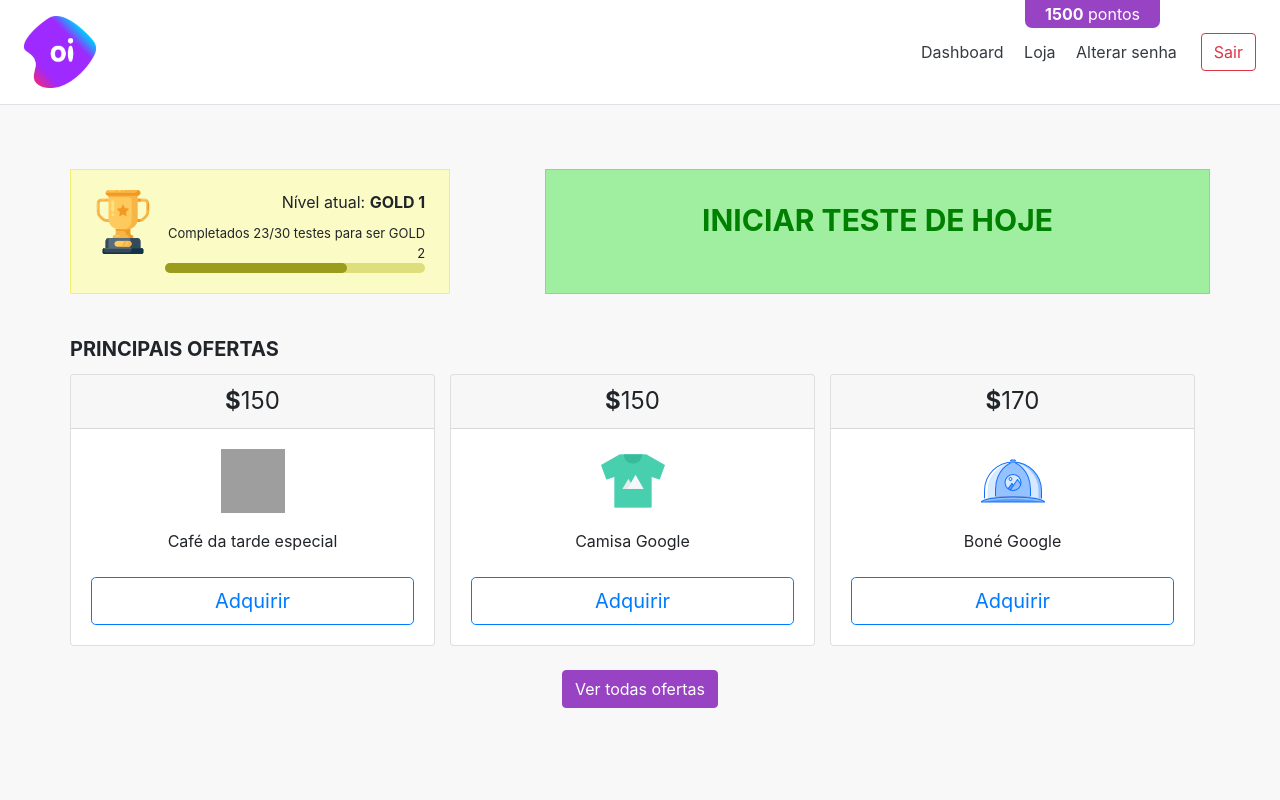
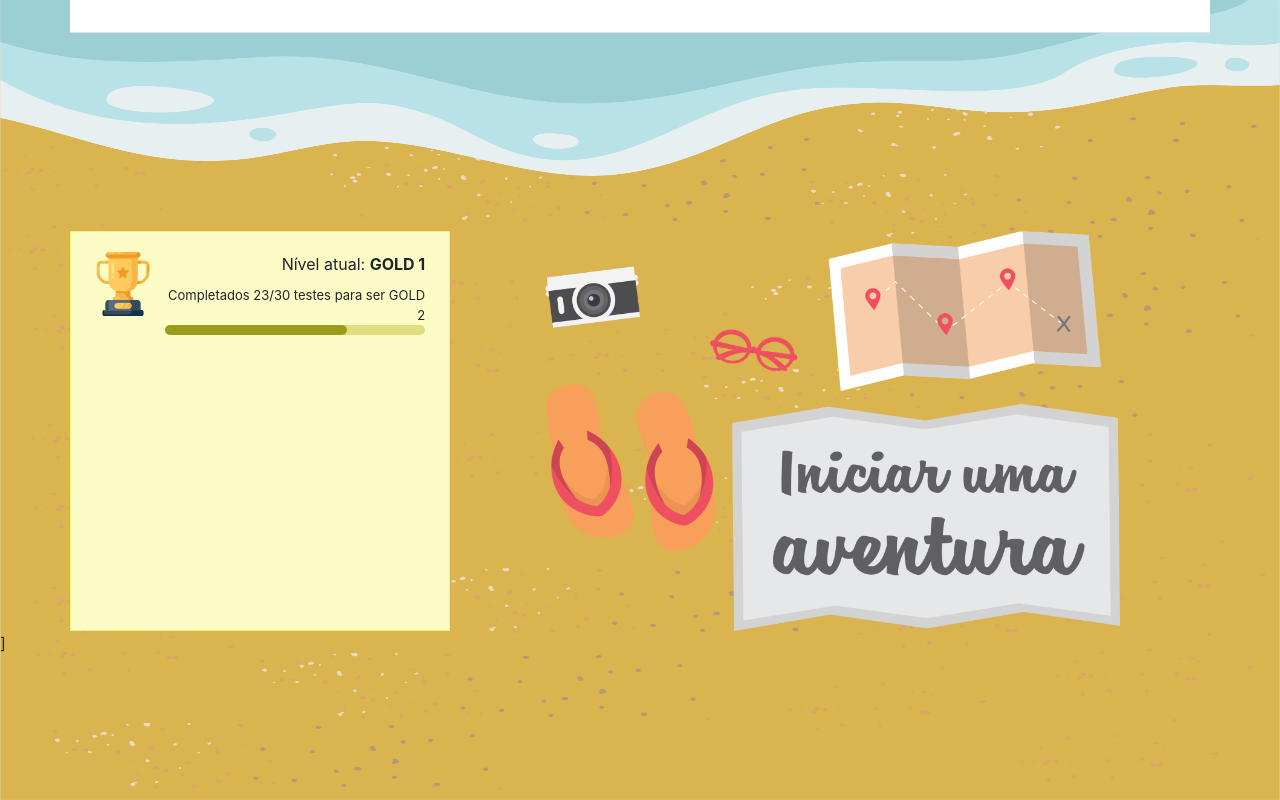
Before and after one commit to nicolaspaiva/projeto-cristian2, a PHP site: page /dashboard.php in a window 1280 px wide. Run offline with PHP 8.4, Linux system fonts and the light colour scheme; grey boxes are pictures that could not be loaded.

Commit message:
Dashboard praia

```diff
--- /dev/null
+++ b/css/praia.css
@@ -0,0 +1,67 @@
+body{
+    background-image: url('../images/praia/fundo-praia.png');
+    background-size: 100% 100%;
+    background-repeat: repeat-x;
+    height: 100vh;
+}
+#principais-ofertas{
+    /* background-image: url('../images/praia/prancha.png'); */
+    padding-bottom: 0;
+    padding: 50px;
+    margin: 0;
+    width: 100%;
+    background-size: 100%;
+    background-repeat: no-repeat;
+    position: absolute;
+    bottom: 0;
+}
+.oferta{
+    background-image: url(../images/praia/boia.png);
+    background-repeat: no-repeat;
+    background-color: transparent;
+    border: none;
+    background-size: auto 95%;
+    background-position: center;
+    transition: background-size 1s ease-in;
+    -moz-transition: background-size 1s ease-in;
+    -ms-transition: background-size 1s ease-in;
+    -o-transition: background-size 1s ease-in;
+    -webkit-transition: background-size 1s ease-in;
+}
+.oferta:nth-child(2){
+    background-image: url(../images/praia/boia-1.png);
+}
+.oferta:nth-child(3){
+    background-image: url(../images/praia/boia-2.png);
+}
+#sair{
+    background-image: url(../images/praia/chinelo.png);
+    background-repeat: no-repeat;
+    width: 125px;
+    height: 50px;
+    display: block;
+    background-size: contain;
+    position: relative;
+    background-size: 65%;
+    background-position: center left;
+    text-transform: uppercase;
+}
+#sair span{
+    color: #333;
+    position: absolute;
+    right: 0;
+    top: 10px;
+    font-weight: bold;
+}
+#iniciar-teste{
+    background-image: url(../images/praia/aventura.png);
+    background-repeat: no-repeat;
+    background-color: transparent !important;
+    border: none !important;
+    background-size: contain;
+    padding: 0;
+    height: 400px;
+}
+#first-box{
+    margin-top: 150px;
+}
--- a/dashboard.php
+++ b/dashboard.php
@@ -1,6 +1,6 @@
 <?php include 'header-dashboard.php'; ?>
 <div class="container">
-    <div class="row">
+    <div id="first-box" class="row">
         <div id="pontuacao-atual" class="col-md-4 mt-5">
             <img src="images/trofeu.png" width="64" height="64"/>
             <div class="bar">
@@ -12,57 +12,7 @@
             </div>
         </div>
         <div class="col-md-1"></div>
-        <a href="pergunta.php" id="iniciar-teste" class="col-md-7 mt-5">
-            INICIAR TESTE DE HOJE
-        </a>
-    </div>
-    <div class="card-deck mb-3 text-center">
-        <div class="title-session">Principais ofertas</div>
-        <div class="card mb-4 box-shadow">
-            <div class="card-header">
-                <h4 class="my-0 font-weight-normal"><b>$</b>150</h4>
-            </div>
-            <div class="card-body">
-                <div class="card-title pricing-card-title">
-                    <img src="images/cafe.png" width="64" height="64"/>
-                </div>
-                <ul class="list-unstyled mt-3 mb-4">
-                    <li>Café da tarde especial</li>
-                </ul>
-                <button type="button" class="btn btn-lg btn-block btn-outline-primary btn-outline-custom">Adquirir</button>
-            </div>
-        </div>
-        <div class="card mb-4 box-shadow">
-            <div class="card-header">
-                <h4 class="my-0 font-weight-normal"><b>$</b>150</h4>
-            </div>
-            <div class="card-body">
-                <div class="card-title pricing-card-title">
-                    <img src="images/camisa.png" width="64" height="64"/>
-                </div>
-                <ul class="list-unstyled mt-3 mb-4">
-                    <li>Camisa Google</li>
-                </ul>
-                <button type="button" class="btn btn-lg btn-block btn-outline-primary btn-outline-custom">Adquirir</button>
-            </div>
-        </div>
-        <div class="card mb-4 box-shadow">
-            <div class="card-header">
-                <h4 class="my-0 font-weight-normal"><b>$</b>170</h4>
-            </div>
-            <div class="card-body">
-                <div class="card-title pricing-card-title">
-                    <img src="images/bone.png" width="64" height="64"/>
-                </div>
-                <ul class="list-unstyled mt-3 mb-4">
-                    <li>Boné Google</li>
-                </ul>
-                <button type="button" class="btn btn-lg btn-block btn-outline-primary btn-outline-custom">Adquirir</button>
-            </div>
-        </div>
-        <div class="col-md-12">
-            <a href="loja.php" class="btn btn-custom">Ver todas ofertas</a>
-        </div>
+        <a href="pergunta.php" id="iniciar-teste" class="col-md-7 mt-5"></a>
     </div>
 </div>
 <?php
--- a/footer.php
+++ b/footer.php
@@ -16,6 +16,7 @@
 <!-- Custom Theme JavaScript -->
 <script src="js/sb-admin-2.js"></script>
 <script src="js/esqueci-minha-senha.js"></script>
-<script src="js/perguntas.js"></script>
+<script src="js/perguntas.js"></script>]
+<script src="js/dashboard.js"></script>
 </body>
 </html>
--- a/header-dashboard.php
+++ b/header-dashboard.php
@@ -1,11 +1,3 @@
 <?php include 'header.php'; ?>
-<div class="d-flex flex-column flex-md-row align-items-center p-3 px-md-4 mb-3 bg-white border-bottom box-shadow">
-    <h5 class="my-0 mr-md-auto font-weight-normal"><img src="images/logo.png" alt="" width="72" height="72"></h5>
-    <nav class="my-2 my-md-0 mr-md-3">
-        <div class="coins"><b>1500</b> pontos</div>
-        <a class="p-2 text-dark" href="dashboard.php">Dashboard</a>
-        <a class="p-2 text-dark" href="loja.php">Loja</a>
-        <a class="p-2 text-dark" href="alterar-senha.php">Alterar senha</a>
-    </nav>
-    <a class="btn btn-outline-danger" href="index.php?sair=true">Sair</a>
+<div class="container d-flex flex-column flex-md-row align-items-center p-3 px-md-4 mb-3 bg-white border-bottom box-shadow">
 </div>
--- a/header.php
+++ b/header.php
@@ -13,6 +13,7 @@
         <link rel="stylesheet" href="https://stackpath.bootstrapcdn.com/bootstrap/4.1.0/css/bootstrap.min.css" integrity="sha384-9gVQ4dYFwwWSjIDZnLEWnxCjeSWFphJiwGPXr1jddIhOegiu1FwO5qRGvFXOdJZ4" crossorigin="anonymous">
         <link rel="stylesheet" href="https://stackpath.bootstrapcdn.com/font-awesome/4.7.0/css/font-awesome.min.css" crossorigin="anonymous">
         <link rel="stylesheet" href="css/general.css"/>
+        <link rel="stylesheet" href="css/praia.css"/>
         <?php if ($page == 'index.php' || $page == 'esqueci-minha-senha.php') { ?>
             <link rel="stylesheet" href="css/index.css"/>
         <?php } if ($page == 'pergunta.php') { ?>
--- /dev/null
+++ b/js/dashboard.js
@@ -0,0 +1,12 @@
+$(document).ready(function(){
+    pulseBoia();
+});
+
+function pulseBoia(){
+    setInterval(function(){
+        $('.oferta').css('background-size', 'auto 100%');
+        setTimeout(function(){
+            $('.oferta').css('background-size', 'auto 95%');
+        }, 1000);
+    }, 3500);
+}
```
Also changed, not shown: images/praia/aventura-2.png (added), images/praia/aventura.png (added), images/praia/boia-1.png (added), images/praia/boia-2.png (added), images/praia/boia.png (added), images/praia/chinelo.png (added), images/praia/fundo-praia.png (added), images/praia/fundo-praia2.png (added), images/praia/prancha-old.png (added), images/praia/prancha.png (added).
